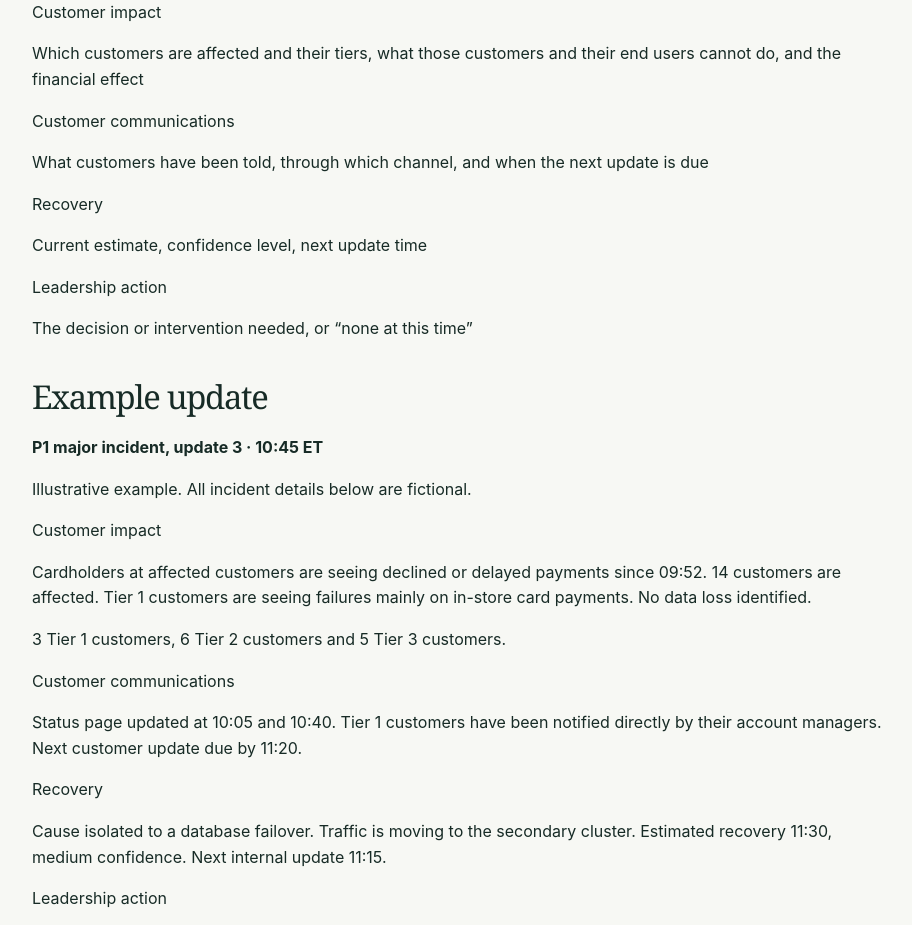
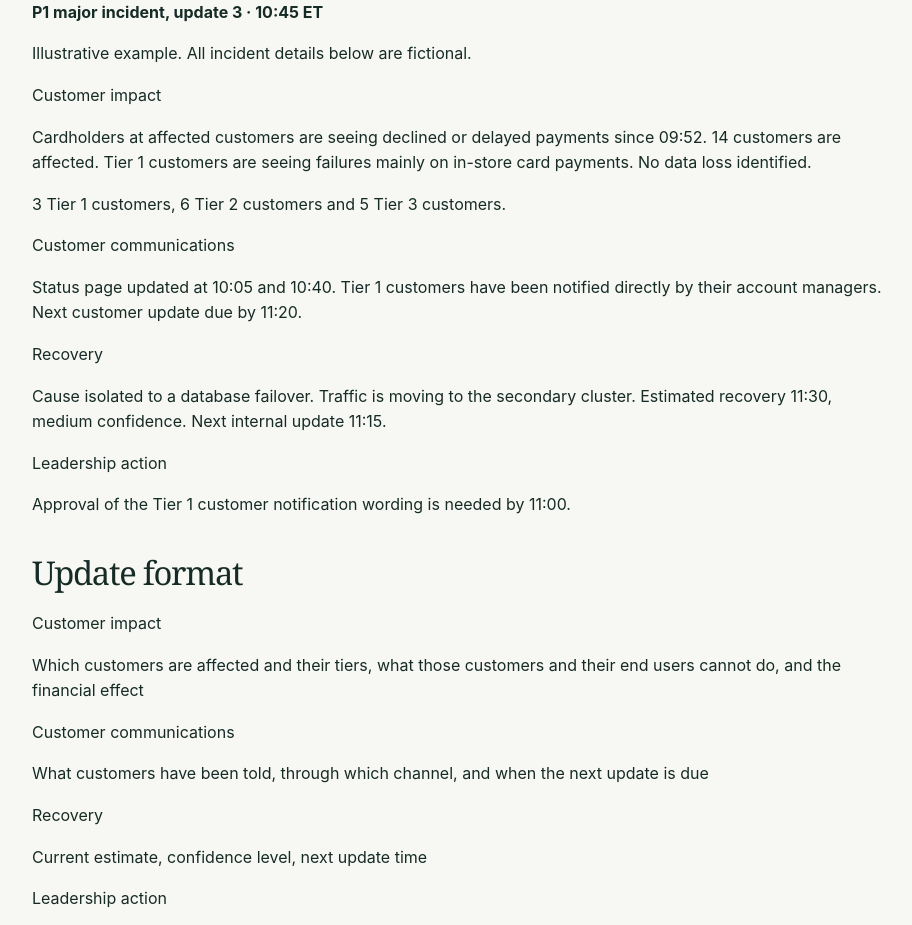
Before and after one commit to omartraslan/portfolio, a plain HTML site: page communication.html in a window 1280 px wide. Shown: the part 620-1545 px from the top of the page, without its empty margins (183-1095 px from the left). Drawn offline with Linux system fonts and the light colour scheme.

Commit message:
Improve readability of portfolio evidence and work samples

```diff
--- a/communication.html
+++ b/communication.html
@@ -1,25 +1,25 @@
 <!doctype html><html lang="en"><head><meta charset="utf-8"><meta name="viewport" content="width=device-width,initial-scale=1"><title>Executive and customer communication | Omar Raslan</title><link rel="stylesheet" href="style.css"></head><body><a class="skip" href="#main">Skip to content</a><header><div class="frame bar"><a class="brand" href="index.html"><b>OR</b> Omar Raslan</a><nav><a href="index.html#work">Portfolio</a><a href="mailto:omartraslan@gmail.com">Email Omar</a></nav></div></header><main id="main" class="frame"><div class="detail"><a class="back" href="index.html#work">Back to portfolio</a><p class="eyebrow">Stakeholder updates</p><h1>Executive and customer communication</h1><div class="toc"><a href="#example-update">Example update</a><a href="#communication-channels-i-have-run">Channels and cadence</a><a href="#results">Results</a></div><p>During a major incident, executives need the same facts, from one source, at a predictable time. Each update states the customer impact, the customer communications plan, the recovery estimate and whether leadership needs to act. Updates go out on schedule even when there is no new information, because a missed update creates more inbound questions than an unchanged status does.</p>
-<h2 id="update-format">Update format</h2>
-<p>Customer impact</p>
-<p>Which customers are affected and their tiers, what those customers and their end users cannot do, and the financial effect</p>
-<p>Customer communications</p>
-<p>What customers have been told, through which channel, and when the next update is due</p>
-<p>Recovery</p>
-<p>Current estimate, confidence level, next update time</p>
-<p>Leadership action</p>
-<p>The decision or intervention needed, or “none at this time”</p>
-<h2 id="example-update">Example update</h2>
+<section class="sample-note"><h2 id="example-update">Example update</h2>
 <p><strong>P1 major incident, update 3 · 10:45 ET</strong></p>
 <p>Illustrative example. All incident details below are fictional.</p>
-<p>Customer impact</p>
+<p class="field-label">Customer impact</p>
 <p>Cardholders at affected customers are seeing declined or delayed payments since 09:52. 14 customers are affected. Tier 1 customers are seeing failures mainly on in-store card payments. No data loss identified.</p>
 <p>3 Tier 1 customers, 6 Tier 2 customers and 5 Tier 3 customers.</p>
-<p>Customer communications</p>
+<p class="field-label">Customer communications</p>
 <p>Status page updated at 10:05 and 10:40. Tier 1 customers have been notified directly by their account managers. Next customer update due by 11:20.</p>
-<p>Recovery</p>
+<p class="field-label">Recovery</p>
 <p>Cause isolated to a database failover. Traffic is moving to the secondary cluster. Estimated recovery 11:30, medium confidence. Next internal update 11:15.</p>
-<p>Leadership action</p>
+<p class="field-label">Leadership action</p>
 <p>Approval of the Tier 1 customer notification wording is needed by 11:00.</p>
+</section><h2 id="update-format">Update format</h2>
+<p class="field-label">Customer impact</p>
+<p>Which customers are affected and their tiers, what those customers and their end users cannot do, and the financial effect</p>
+<p class="field-label">Customer communications</p>
+<p>What customers have been told, through which channel, and when the next update is due</p>
+<p class="field-label">Recovery</p>
+<p>Current estimate, confidence level, next update time</p>
+<p class="field-label">Leadership action</p>
+<p>The decision or intervention needed, or “none at this time”</p>
 <h2 id="communication-channels-i-have-run">Communication channels I have run</h2>
 <div class="tablewrap" tabindex="0" role="region" aria-label="Communication channels"><table>
 <thead>
```
